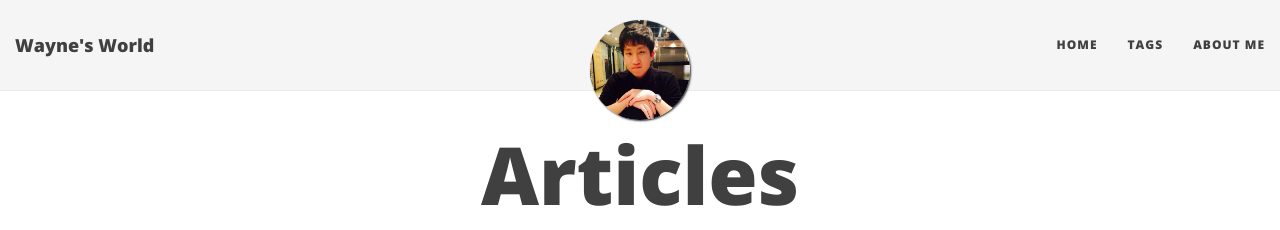
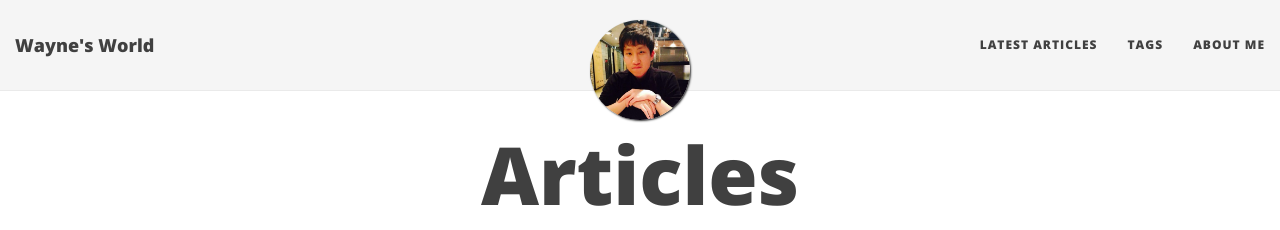
Before and after one commit to Mildwhale/mildwhale.github.io, a Jekyll site: the page built from index.html, in a window 1280 px wide. Shown: the top 230 px of the page. Built offline with Jekyll 4.4.1, drawn with Linux system fonts in a browser that asks for light colours; nearby versions of some CDN libraries; the list of posts is cut into pages by our own code.

Commit message:
config 파일 수정

```diff
--- a/_config.yml
+++ b/_config.yml
@@ -20,7 +20,7 @@ description: Welcome to wayne's world
 
 # List of links in the navigation bar
 navbar-links:
-  Home: "index"
+  Latest Articles: "https://mildwhale.github.io"
   Tags: "tags"
   About Me: "aboutme"
 #  Resources:
@@ -199,7 +199,7 @@ exclude:
 # prose.io config
 prose:
   rooturl: '_posts'
-  media: 'img'
+  media: 'assets/images'
   ignore:
     - 404.html
     - LICENSE
```
